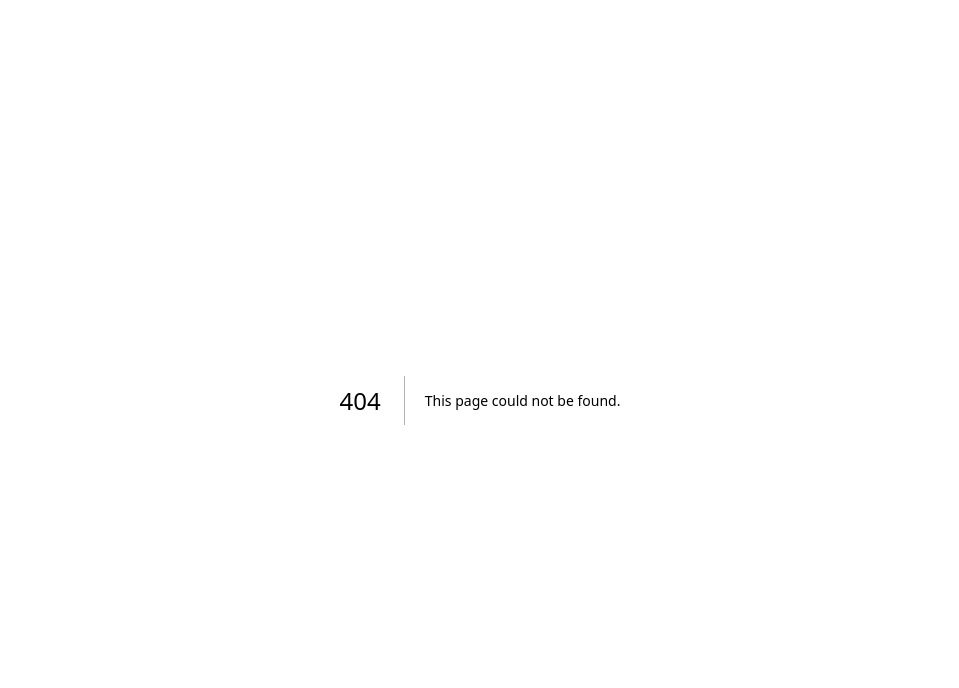
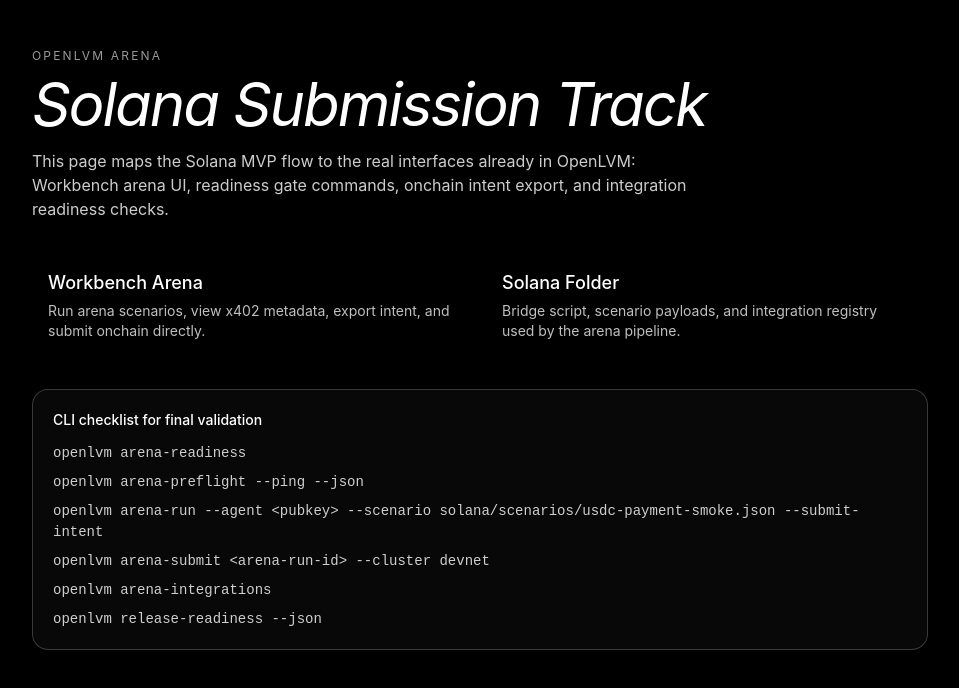
Before and after one commit to diiviikk5/OpenLVM, a Next.js app in the folder website/: page /solana in a window 1280 px wide. Before the commit this address had no page. Shown: the top 688 px of the page, without its empty margins (160-1119 px from the left). Built offline with nearby package versions, Linux system fonts and the light colour scheme.

Commit message:
website: map nav to real pages and add workbench anchors

```diff
--- a/website/src/app/page.tsx
+++ b/website/src/app/page.tsx
@@ -217,6 +217,7 @@
     { label: "Capabilities", href: "#capabilities" },
     { label: "Workbench", href: "/workbench" },
     { label: "Runs", href: "/runs" },
+    { label: "Solana", href: "/solana" },
     { label: "GitHub", href: "https://github.com/diiviikk5/OpenLVM" },
   ];
 
@@ -391,7 +392,7 @@
             transition={{ duration: 0.7, ease: "easeOut" }}
             className="text-sm font-body text-white/80 mb-6"
           >
-            // Capabilities
+            {"// Capabilities"}
           </motion.p>
           <motion.h2
             initial={{ filter: "blur(10px)", opacity: 0, y: 20 }}
--- /dev/null
+++ b/website/src/app/runs/page.tsx
@@ -0,0 +1,57 @@
+import Link from "next/link";
+
+export default function RunsPage() {
+  return (
+    <main className="min-h-screen bg-black text-white px-6 py-12 md:px-10 lg:px-16">
+      <div className="mx-auto max-w-4xl">
+        <p className="text-xs uppercase tracking-[0.18em] text-white/60">OpenLVM</p>
+        <h1 className="mt-3 font-heading italic text-5xl leading-[0.95] tracking-[-2px] md:text-6xl">
+          Runs and Results
+        </h1>
+        <p className="mt-4 max-w-2xl text-sm text-white/80 md:text-base">
+          Run creation, baseline compare, trace drilldown, and artifact export all live in the Workbench.
+          Use the links below to jump directly into the section you need.
+        </p>
+
+        <div className="mt-8 grid gap-3 md:grid-cols-2">
+          <Link
+            href="/workbench#run-and-compare"
+            className="liquid-glass rounded-2xl p-4 no-underline"
+          >
+            <p className="text-lg font-medium text-white">Run and Compare</p>
+            <p className="mt-1 text-sm text-white/75">
+              Launch collection runs, choose baselines, and run candidate-vs-baseline comparison.
+            </p>
+          </Link>
+          <Link
+            href="/workbench#run-inspection"
+            className="liquid-glass rounded-2xl p-4 no-underline"
+          >
+            <p className="text-lg font-medium text-white">Run Inspection</p>
+            <p className="mt-1 text-sm text-white/75">
+              Filter by scenario/fork/status, inspect traces, and drill into event payloads.
+            </p>
+          </Link>
+          <Link
+            href="/workbench#compare-results"
+            className="liquid-glass rounded-2xl p-4 no-underline"
+          >
+            <p className="text-lg font-medium text-white">Compare Results</p>
+            <p className="mt-1 text-sm text-white/75">
+              Review score deltas, warning deltas, runtime backend drift, and chaos target changes.
+            </p>
+          </Link>
+          <Link
+            href="/workbench#compare-artifacts"
+            className="liquid-glass rounded-2xl p-4 no-underline"
+          >
+            <p className="text-lg font-medium text-white">Saved Artifacts</p>
+            <p className="mt-1 text-sm text-white/75">
+              Replay prior comparisons, export JSON/CSV, and prune old artifacts.
+            </p>
+          </Link>
+        </div>
+      </div>
+    </main>
+  );
+}
--- /dev/null
+++ b/website/src/app/solana/page.tsx
@@ -0,0 +1,58 @@
+import Link from "next/link";
+
+const commands = [
+  "openlvm arena-readiness",
+  "openlvm arena-preflight --ping --json",
+  "openlvm arena-run --agent <pubkey> --scenario solana/scenarios/usdc-payment-smoke.json --submit-intent",
+  "openlvm arena-submit <arena-run-id> --cluster devnet",
+  "openlvm arena-integrations",
+  "openlvm release-readiness --json",
+];
+
+export default function SolanaPage() {
+  return (
+    <main className="min-h-screen bg-black text-white px-6 py-12 md:px-10 lg:px-16">
+      <div className="mx-auto max-w-4xl">
+        <p className="text-xs uppercase tracking-[0.18em] text-white/60">OpenLVM Arena</p>
+        <h1 className="mt-3 font-heading italic text-5xl leading-[0.95] tracking-[-2px] md:text-6xl">
+          Solana Submission Track
+        </h1>
+        <p className="mt-4 max-w-2xl text-sm text-white/80 md:text-base">
+          This page maps the Solana MVP flow to the real interfaces already in OpenLVM: Workbench arena
+          UI, readiness gate commands, onchain intent export, and integration readiness checks.
+        </p>
+
+        <div className="mt-8 grid gap-3 md:grid-cols-2">
+          <Link href="/workbench#solana-arena" className="liquid-glass rounded-2xl p-4 no-underline">
+            <p className="text-lg font-medium text-white">Workbench Arena</p>
+            <p className="mt-1 text-sm text-white/75">
+              Run arena scenarios, view x402 metadata, export intent, and submit onchain directly.
+            </p>
+          </Link>
+          <Link
+            href="https://github.com/diiviikk5/OpenLVM/tree/master/solana"
+            target="_blank"
+            rel="noreferrer"
+            className="liquid-glass rounded-2xl p-4 no-underline"
+          >
+            <p className="text-lg font-medium text-white">Solana Folder</p>
+            <p className="mt-1 text-sm text-white/75">
+              Bridge script, scenario payloads, and integration registry used by the arena pipeline.
+            </p>
+          </Link>
+        </div>
+
+        <div className="mt-8 rounded-2xl border border-white/20 bg-white/[0.03] p-5">
+          <p className="text-sm font-medium text-white">CLI checklist for final validation</p>
+          <ul className="mt-3 space-y-2 text-sm text-white/80">
+            {commands.map((command) => (
+              <li key={command}>
+                <code>{command}</code>
+              </li>
+            ))}
+          </ul>
+        </div>
+      </div>
+    </main>
+  );
+}
--- a/website/src/app/workbench/page.tsx
+++ b/website/src/app/workbench/page.tsx
@@ -1008,7 +1008,7 @@
       {error && <p className="text-coral mb-3">{error}</p>}
       {msg && <p className="text-accent-emerald mb-3">{msg}</p>}
 
-      <section className="border border-border-dark rounded-xl p-4 mb-4">
+      <section id="quick-run" className="border border-border-dark rounded-xl p-4 mb-4 scroll-mt-20">
         <div className="flex items-center justify-between gap-2 mb-2">
           <h2 className="text-xl">Quick Run</h2>
           <button className="border border-border-dark px-3 py-1 rounded text-sm" onClick={() => setShowAdvanced((v) => !v)}>
@@ -1100,7 +1100,7 @@
         </section>
       </div>
 
-      <section className="border border-border-dark rounded-xl p-4 mt-4">
+      <section id="workspace-members" className="border border-border-dark rounded-xl p-4 mt-4 scroll-mt-20">
         <h2 className="text-xl mb-2">Workspace Members</h2>
         <div className="grid gap-2 md:grid-cols-4 mb-3">
           <select className="bg-dark-surface p-2 rounded" value={memberWorkspace} onChange={(e) => setMemberWorkspace(e.target.value)}>
@@ -1158,7 +1158,7 @@
       </>
       )}
 
-      <section className="border border-border-dark rounded-xl p-4 mt-4">
+      <section id="run-and-compare" className="border border-border-dark rounded-xl p-4 mt-4 scroll-mt-20">
         <h2 className="text-xl mb-2">Run and Compare</h2>
         <div className="grid gap-2 md:grid-cols-3">
           <select className="bg-dark-surface p-2 rounded" value={selectedCollection} onChange={(e) => setSelectedCollection(e.target.value)}>
@@ -1242,7 +1242,7 @@
       </section>
 
       {runInspection && (
-        <section className="border border-border-dark rounded-xl p-4 mt-4">
+        <section id="run-inspection" className="border border-border-dark rounded-xl p-4 mt-4 scroll-mt-20">
           <h2 className="text-xl mb-2">Run Inspection</h2>
           <p className="text-sm text-warm-silver">
             {runInspection.run.run_id} | backend {runInspection.trace_summary.runtime_backend} | traces {runInspection.trace_summary.trace_count} | warnings {runInspection.trace_summary.warning_events}
@@ -1365,7 +1365,7 @@
       )}
 
       {compare && (
-        <section className="border border-border-dark rounded-xl p-4 mt-4">
+        <section id="compare-results" className="border border-border-dark rounded-xl p-4 mt-4 scroll-mt-20">
           <div className="mb-2 flex items-center justify-between gap-2">
             <h2 className="text-xl">Multi-Baseline Compare</h2>
             <div className="flex gap-2">
@@ -1405,7 +1405,7 @@
         </section>
       )}
 
-      <section className="border border-border-dark rounded-xl p-4 mt-4">
+      <section id="compare-history" className="border border-border-dark rounded-xl p-4 mt-4 scroll-mt-20">
         <h2 className="text-xl mb-2">Compare History</h2>
         <div className="space-y-2 text-sm max-h-56 overflow-auto">
           {compareHistory.map((entry) => (
@@ -1434,7 +1434,7 @@
         </div>
       </section>
 
-      <section className="border border-border-dark rounded-xl p-4 mt-4">
+      <section id="solana-arena" className="border border-border-dark rounded-xl p-4 mt-4 scroll-mt-20">
         <h2 className="text-xl mb-2">Solana Arena (MVP)</h2>
         <div className="grid gap-2 md:grid-cols-3">
           <input
@@ -1549,7 +1549,7 @@
         </div>
       </section>
 
-      <section className="border border-border-dark rounded-xl p-4 mt-4">
+      <section id="compare-artifacts" className="border border-border-dark rounded-xl p-4 mt-4 scroll-mt-20">
         <div className="flex items-center justify-between gap-2 mb-2">
           <h2 className="text-xl">Saved Compare Artifacts</h2>
           <div className="flex gap-2 items-center">
@@ -1613,7 +1613,7 @@
         </div>
       </section>
 
-      <section className="border border-border-dark rounded-xl p-4 mt-4">
+      <section id="audit-events" className="border border-border-dark rounded-xl p-4 mt-4 scroll-mt-20">
         <h2 className="text-xl mb-2">Audit Events</h2>
         <div className="space-y-1 text-sm max-h-56 overflow-auto">
           {(overview?.audit_events || []).slice(0, 50).map((evt) => (
```
